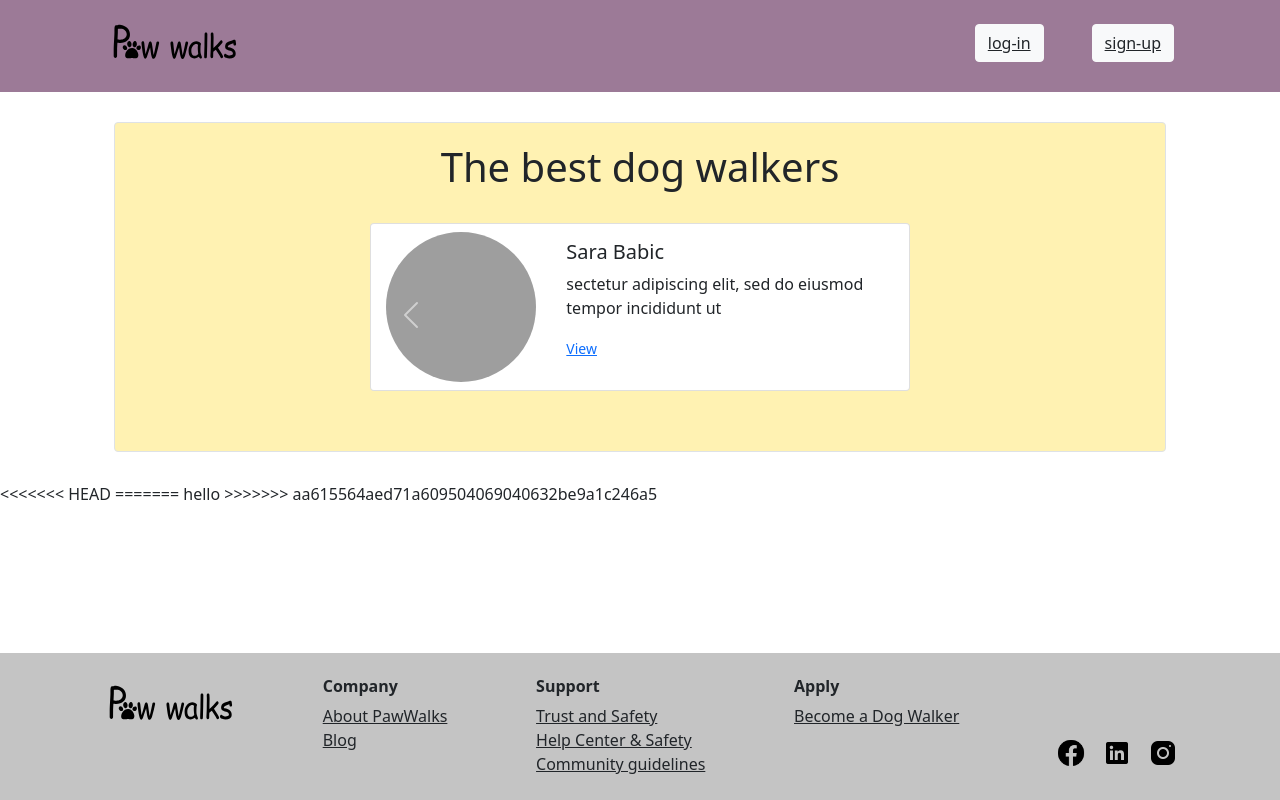
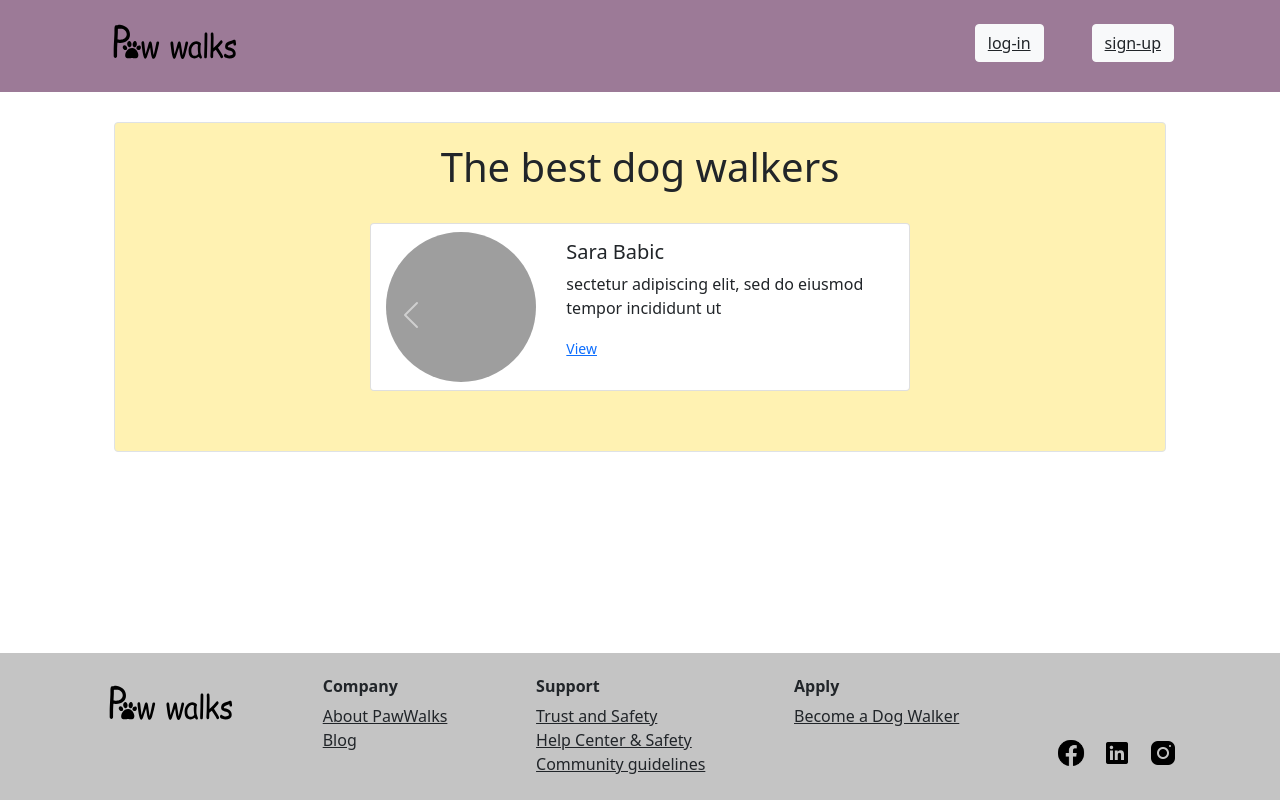
Before and after one commit to ivonamilankovic/dog_walk_project, a PHP site: page /home.php in a window 1280 px wide. Run offline with PHP 8.4, Linux system fonts and the light colour scheme; grey boxes are pictures that could not be loaded.

Commit message:
homePage

```diff
--- a/home.php
+++ b/home.php
@@ -129,10 +129,7 @@
         </div>
     </div>
     <script src="https://cdn.jsdelivr.net/npm/bootstrap@5.1.3/dist/js/bootstrap.bundle.min.js" integrity="sha384-ka7Sk0Gln4gmtz2MlQnikT1wXgYsOg+OMhuP+IlRH9sENBO0LRn5q+8nbTov4+1p" crossorigin="anonymous"></script>
-<<<<<<< HEAD
-=======
-<h>hello</h>
->>>>>>> aa615564aed71a609504069040632be9a1c246a5
+
 </body>
 
 </html>
```
